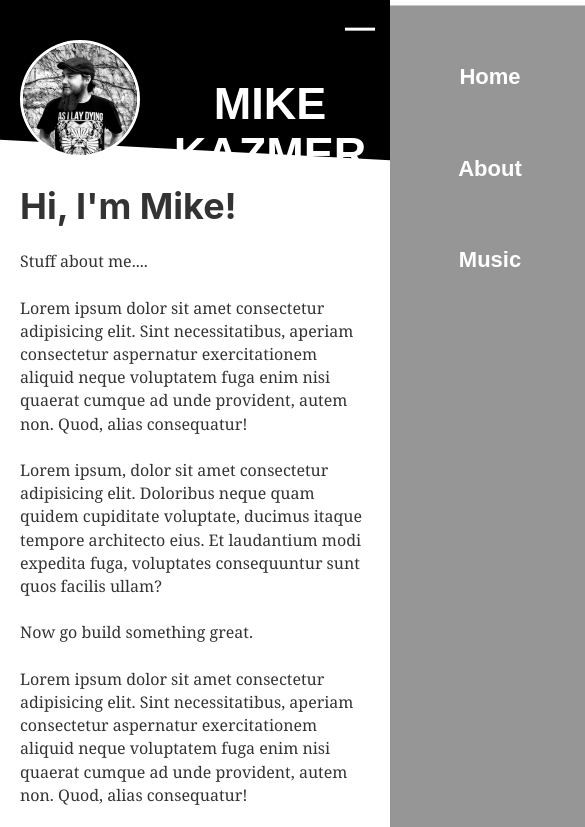
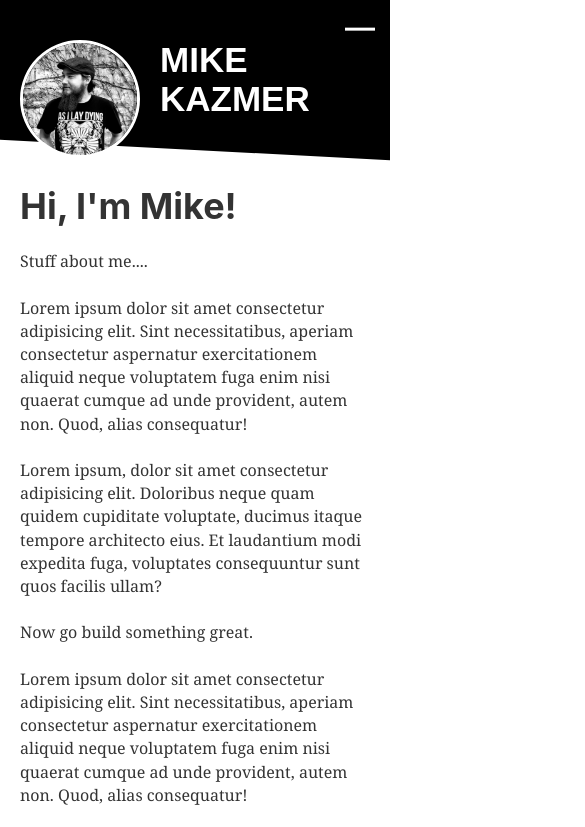
Before and after one commit to mkazmer/my-website, a Gatsby site: page / in a window 390 px wide. Shown: the top 827 px of the page, 585 px wide, since content can reach past the window. Built offline with nearby package versions, Linux system fonts and the light colour scheme; Gatsby itself is replaced by a stand-in of ours.

Commit message:
fixing mobile nav

```diff
--- a/src/components/header.scss
+++ b/src/components/header.scss
@@ -66,6 +66,10 @@
       width: 100%;
       height: 200px;
       transform: skewY(3deg);
+
+      ul {
+        display: none;
+      }
     }
   }
 
@@ -117,13 +121,13 @@
 
         .nav{
           z-index: 2;
-          position: absolute;
+          position: fixed;
           margin: 0;
-          width: 200px;
+          width: 0;
           height: 100vh;
           background-color: rgb(150, 150, 150);
-          top: 40px;
-          right: -200px;
+          top: 0;
+          right: 0;
 
           ul {
             flex-direction: column;
@@ -137,11 +141,18 @@
         }
 
         .mobile-nav-open{
-          right: 0;
+          width: 200px;
+
+          ul {
+            display: block;
+          }
         }
 
         .name-container {
-          margin: 125px 0 0 150px;
+          width: 100px;
+          margin: auto;
+          margin-top: 70px;
+
           .name {
             font-size: 45px !important;
           }
@@ -155,6 +166,7 @@
         position: relative;
         top: 20px;
         width: 120px;
+
         img {
           border: solid white 3px;
           border-radius: 50%;
@@ -163,3 +175,20 @@
     }
   }
 }
+
+@media (max-width: 475px) {
+  .Header {
+    .header-container {
+      .mobile-background {
+
+        .name-container {
+          margin: 90px 0 0 160px;
+          text-align: left;
+          .name {
+            font-size: 35px !important;
+          }
+        }
+      }
+    }
+  }
+}
```
